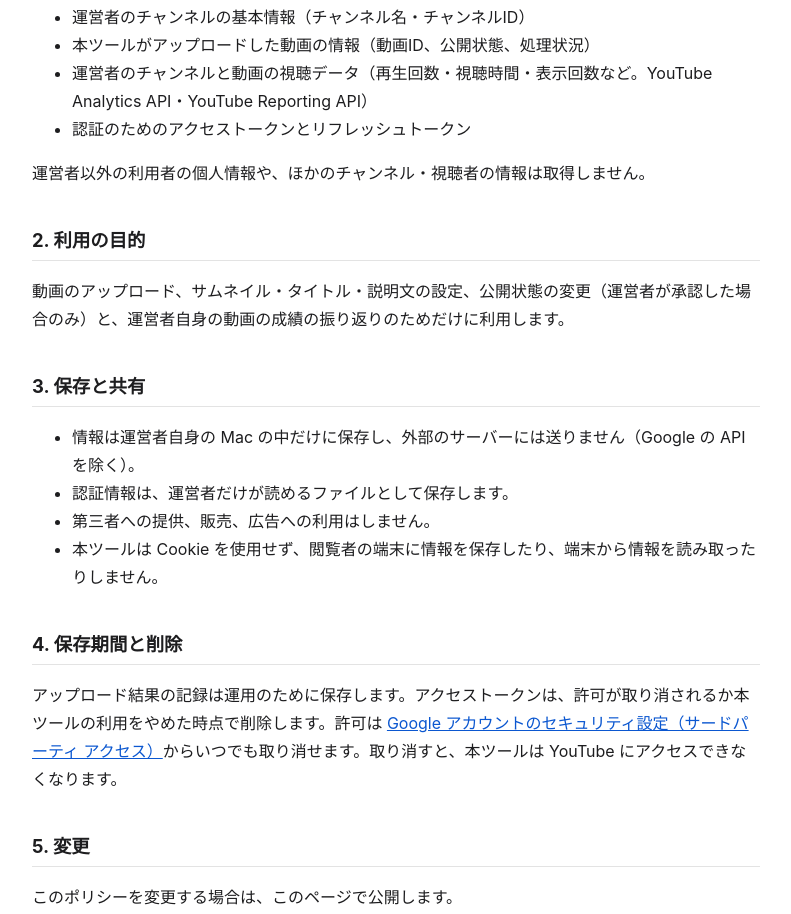
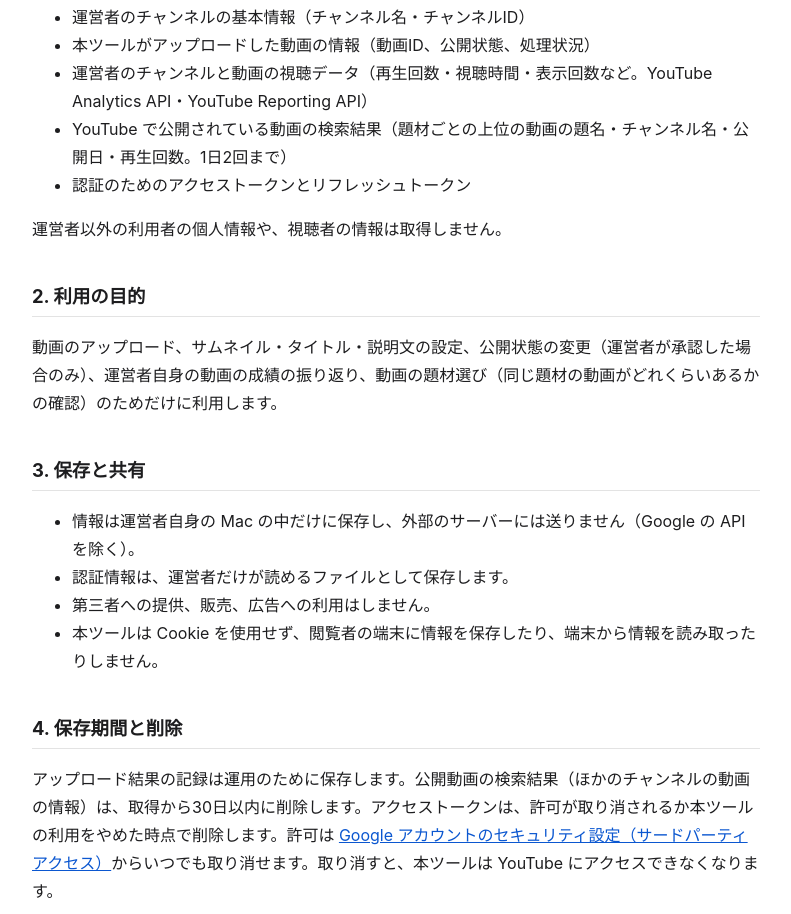
Before and after one commit to ryochell07/gitHub.io, a plain HTML site: page privacy.html in a window 1280 px wide. Shown: the part 422-1336 px from the top of the page, without its empty margins (244-1035 px from the left). Drawn offline with Linux system fonts and the light colour scheme.

Commit message:
Describe public video search and 30-day deletion (2026-11-17)

```diff
--- a/privacy.html
+++ b/privacy.html
@@ -20,12 +20,13 @@
 <li>運営者のチャンネルの基本情報（チャンネル名・チャンネルID）</li>
 <li>本ツールがアップロードした動画の情報（動画ID、公開状態、処理状況）</li>
 <li>運営者のチャンネルと動画の視聴データ（再生回数・視聴時間・表示回数など。YouTube Analytics API・YouTube Reporting API）</li>
+<li>YouTube で公開されている動画の検索結果（題材ごとの上位の動画の題名・チャンネル名・公開日・再生回数。1日2回まで）</li>
 <li>認証のためのアクセストークンとリフレッシュトークン</li>
 </ul>
-<p>運営者以外の利用者の個人情報や、ほかのチャンネル・視聴者の情報は取得しません。</p>
+<p>運営者以外の利用者の個人情報や、視聴者の情報は取得しません。</p>
 
 <h2>2. 利用の目的</h2>
-<p>動画のアップロード、サムネイル・タイトル・説明文の設定、公開状態の変更（運営者が承認した場合のみ）と、運営者自身の動画の成績の振り返りのためだけに利用します。</p>
+<p>動画のアップロード、サムネイル・タイトル・説明文の設定、公開状態の変更（運営者が承認した場合のみ）、運営者自身の動画の成績の振り返り、動画の題材選び（同じ題材の動画がどれくらいあるかの確認）のためだけに利用します。</p>
 
 <h2>3. 保存と共有</h2>
 <ul>
@@ -36,7 +37,7 @@
 </ul>
 
 <h2>4. 保存期間と削除</h2>
-<p>アップロード結果の記録は運用のために保存します。アクセストークンは、許可が取り消されるか本ツールの利用をやめた時点で削除します。許可は <a href="https://security.google.com/settings/security/permissions">Google アカウントのセキュリティ設定（サードパーティ アクセス）</a>からいつでも取り消せます。取り消すと、本ツールは YouTube にアクセスできなくなります。</p>
+<p>アップロード結果の記録は運用のために保存します。公開動画の検索結果（ほかのチャンネルの動画の情報）は、取得から30日以内に削除します。アクセストークンは、許可が取り消されるか本ツールの利用をやめた時点で削除します。許可は <a href="https://security.google.com/settings/security/permissions">Google アカウントのセキュリティ設定（サードパーティ アクセス）</a>からいつでも取り消せます。取り消すと、本ツールは YouTube にアクセスできなくなります。</p>
 
 <h2>5. 変更</h2>
 <p>このポリシーを変更する場合は、このページで公開します。</p>
```
